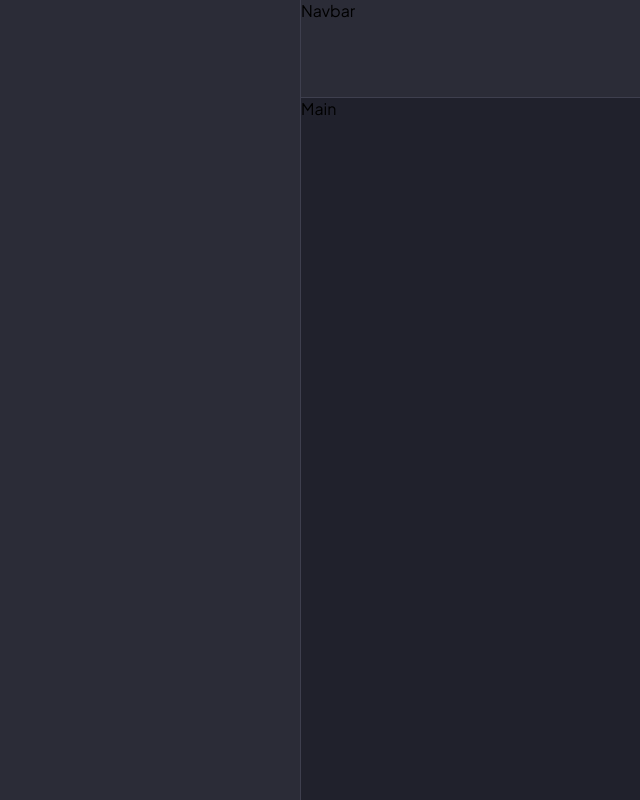
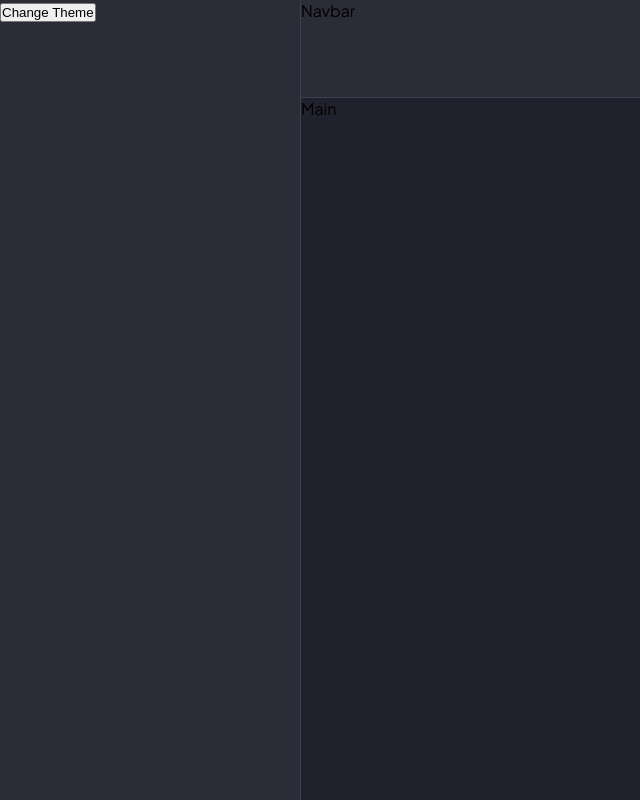
Before and after one commit to LordCail1/kanban-task-management, a React (Vite) app: page / in a window 1280 px wide. Shown: the whole page, without its empty margins (0-640 px from the left). Built offline with nearby package versions, Linux system fonts and the light colour scheme.

Commit message:
got the redux store connected

```diff
--- a/src/components/Sidebar/Sidebar.styled.tsx
+++ b/src/components/Sidebar/Sidebar.styled.tsx
@@ -1,5 +1,4 @@
 import styled from "styled-components"
-import { theme } from "../../styles/Global"
 
 const StyledSidebar = styled.div<{ themeColor: 'dark' | 'light' }>`
 	width: 300px;
--- a/src/components/Sidebar/Sidebar.tsx
+++ b/src/components/Sidebar/Sidebar.tsx
@@ -1,8 +1,20 @@
 import React from "react"
 import StyledSidebar from "./Sidebar.styled"
+import { useAppSelector, useAppDispatch } from "../../hooks/reduxHooks"
+import { changeThemeStyle } from "../../features/themeSlice"
 
-const Sidebar: React.FC<{themeColor: 'dark' | 'light'}> = ({themeColor}) => {
-	return <StyledSidebar themeColor={themeColor}></StyledSidebar>
+const Sidebar: React.FC<{ themeColor: "dark" | "light" }> = ({
+	themeColor,
+}) => {
+	const themeStyle = useAppSelector((state) => state)
+	const dispatch = useAppDispatch()
+	return (
+		<>
+			<StyledSidebar themeColor={themeStyle.value}>
+				<button onClick={() => dispatch(changeThemeStyle())}>Change Theme</button>
+			</StyledSidebar>
+		</>
+	)
 }
 
 export default Sidebar
--- /dev/null
+++ b/src/features/themeSlice.ts
@@ -0,0 +1,23 @@
+import { createSlice } from "@reduxjs/toolkit"
+
+export type ThemeStyleSlice = {
+	value: "dark" | "light"
+}
+
+const initialState: ThemeStyleSlice = {
+	value: "dark"
+}
+
+const themeSlice = createSlice({
+	name: "theme_slice",
+	initialState,
+	reducers: {
+		changeThemeStyle: (state: ThemeStyleSlice) => {
+			console.log(state.value)
+			state.value === "dark" ? state.value = 'light' : state.value = 'dark'
+		},
+	},
+})
+
+export default themeSlice.reducer
+export const { changeThemeStyle } = themeSlice.actions
--- /dev/null
+++ b/src/hooks/reduxHooks.ts
@@ -0,0 +1,8 @@
+import { RootState, AppDispatch } from "../store/configureStore";
+import { useSelector, useDispatch, TypedUseSelectorHook } from "react-redux";
+
+
+
+
+export const useAppSelector: TypedUseSelectorHook<RootState> = useSelector
+export const useAppDispatch = () => useDispatch<AppDispatch>()
--- /dev/null
+++ b/src/store/configureStore.ts
@@ -0,0 +1,10 @@
+import { configureStore } from "@reduxjs/toolkit";
+import themeSliceReducer from '../features/themeSlice'
+
+
+export const store = configureStore({
+    reducer: themeSliceReducer
+})
+
+export type RootState = ReturnType<typeof store.getState>
+export type AppDispatch =  typeof store.dispatch
```
Also changed, not shown: src/App.tsx (+7 -3 lines), src/features/types/index.d.ts (added).
